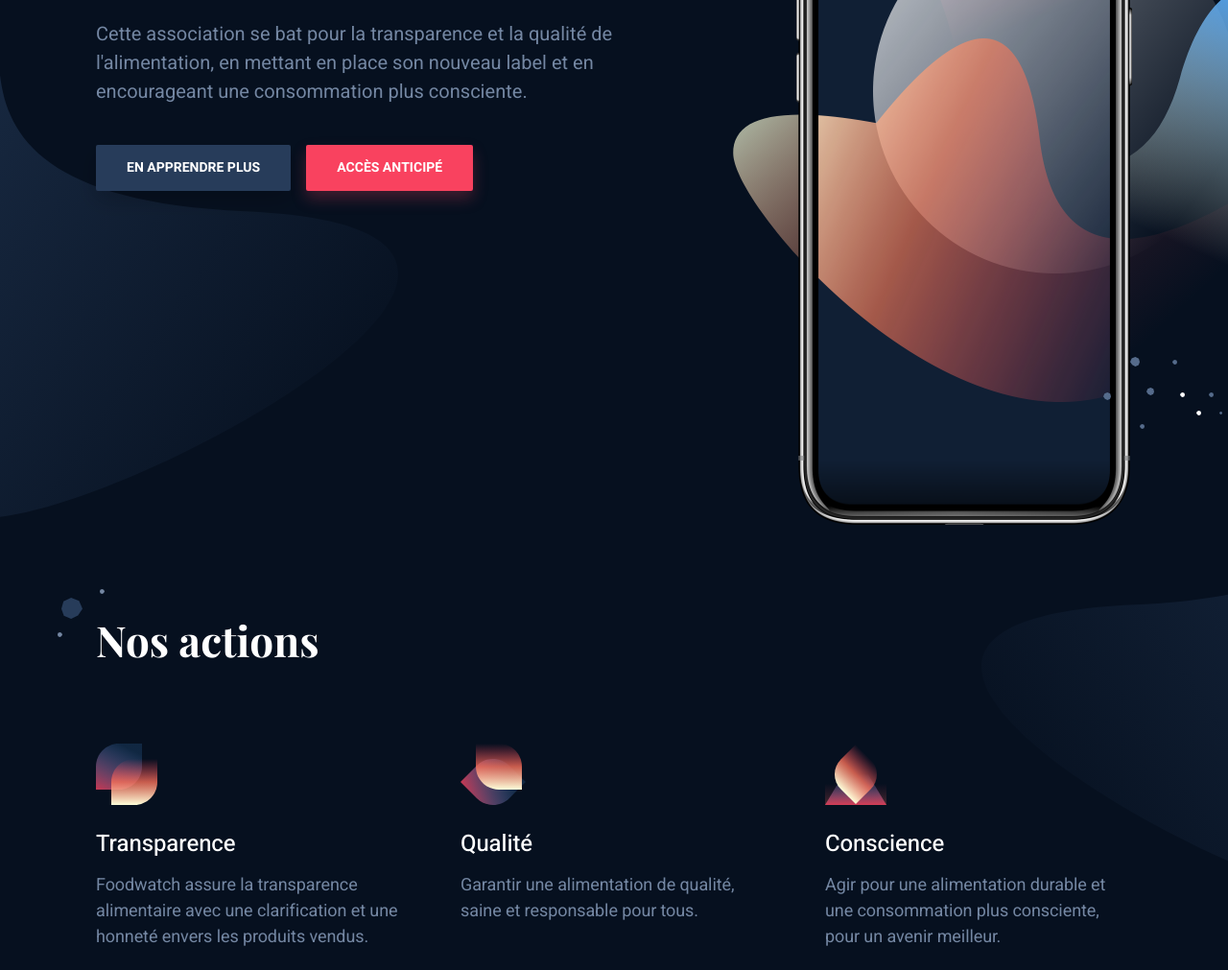
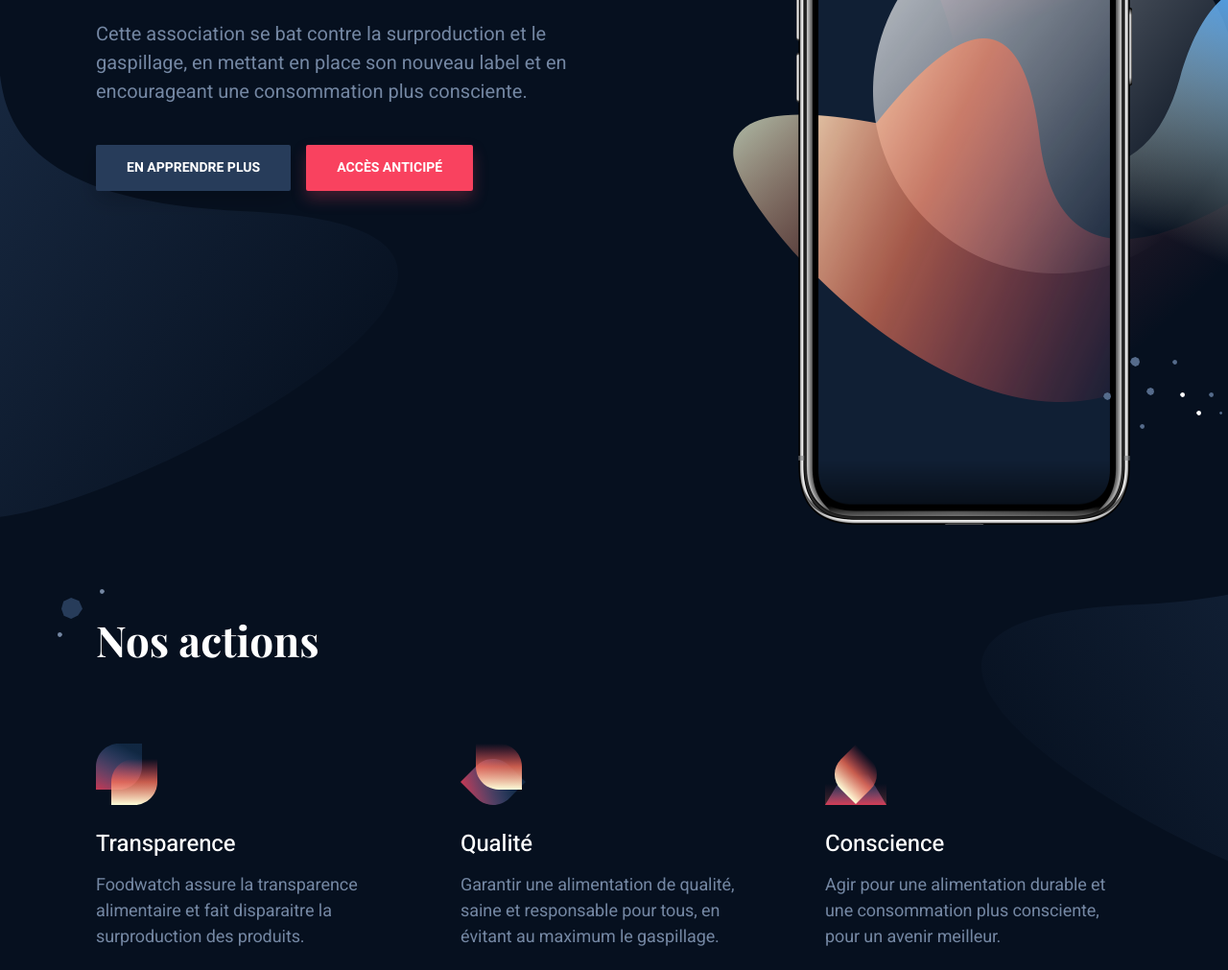
Before and after one commit to piXou-b/FoodWatch-Hackathon, a website: page index.html in a window 1280 px wide. Shown: the part 289-1300 px from the top of the page at 96% size. Drawn offline with nearby package versions, Linux system fonts and the light colour scheme.

Commit message:
Update index.html

```diff
--- a/index.html
+++ b/index.html
@@ -48,7 +48,7 @@
                     <div class="hero-inner">
 						<div class="hero-copy">
 	                        <h1 class="hero-title mt-0">Foodwatch</h1>
-	                        <p class="hero-paragraph">Cette association se bat pour la transparence et la qualité de l'alimentation, en mettant en place son nouveau label et en encourageant une consommation plus consciente.</p>
+	                        <p class="hero-paragraph">Cette association se bat contre la surproduction et le gaspillage, en mettant en place son nouveau label et en encourageant une consommation plus consciente.</p>
 	                        <div class="hero-cta"><a class="button button-shadow" href="#">En apprendre plus</a><a class="button button-primary button-shadow" href="#">Accès anticipé</a></div>
 						</div>
 						<div class="hero-app">
@@ -156,7 +156,7 @@
 										</svg>
                                     </div>
                                     <h3 class="feature-title mt-24">Transparence</h3>
-                                    <p class="text-sm mb-0">Foodwatch assure la transparence alimentaire avec une clarification et une honneté envers les produits vendus.</p>
+                                    <p class="text-sm mb-0">Foodwatch assure la transparence alimentaire et fait disparaitre la surproduction des produits.</p>
                                 </div>
                             </div>
 							<div class="feature is-revealing">
@@ -181,7 +181,7 @@
 										</svg>
                                     </div>
                                     <h3 class="feature-title mt-24">Qualité</h3>
-                                    <p class="text-sm mb-0">Garantir une alimentation de qualité, saine et responsable pour tous.</p>
+                                    <p class="text-sm mb-0">Garantir une alimentation de qualité, saine et responsable pour tous, en évitant au maximum le gaspillage.</p>
                                 </div>
                             </div>
                             <div class="feature is-revealing">
```
